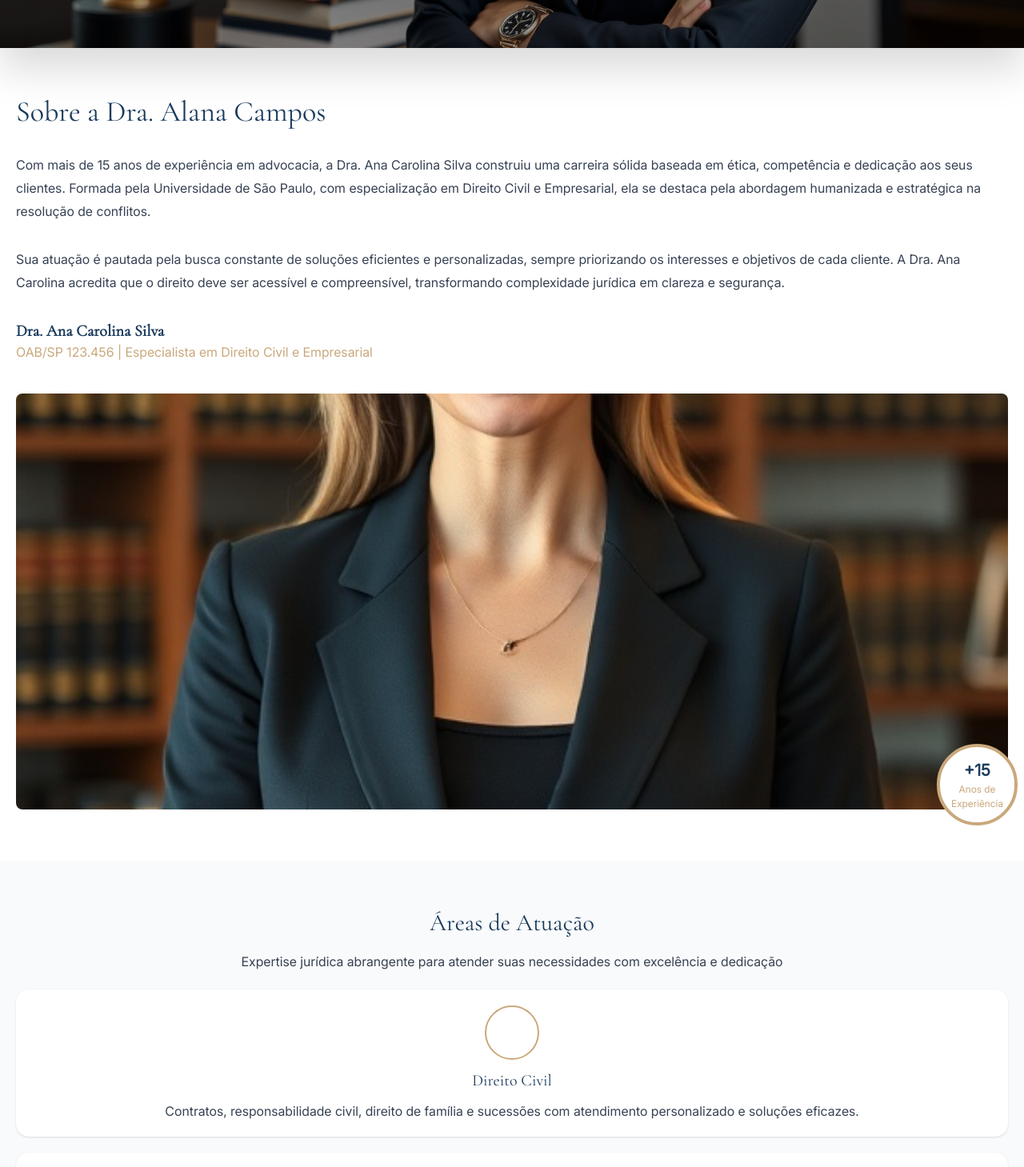
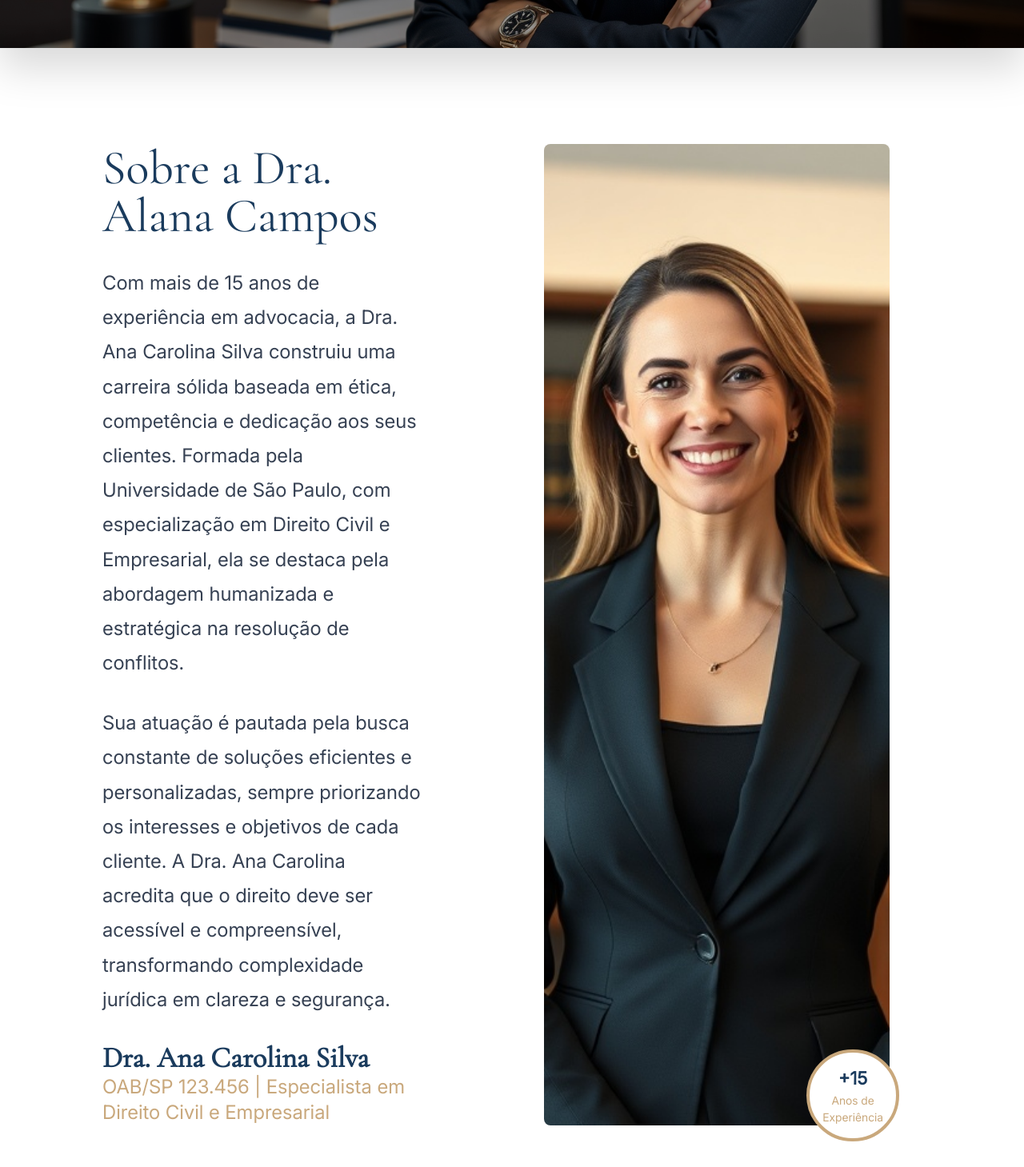
Before and after one commit to RafaelOlMoreira/alanacamposADV, a React (Vite) app: page / in a window 1280 px wide. Shown: the part 740-2199 px from the top of the page at 80% size. Built offline with nearby package versions, Linux system fonts and the light colour scheme.

Commit message:
feat(About): Responsive design for desktop.

```diff
--- a/src/Pages/Sobre.jsx
+++ b/src/Pages/Sobre.jsx
@@ -6,23 +6,25 @@ function Sobre() {
         // azul: #1a3b5d
         // dourado: #c9a87c
         <>
-            <section id='Sobre' className='scroll-m-15 bg-white font-inter px-5 pt-15'>
-                <h1 className='font-cormorant text-4xl text-[#1a3b5d]'>Sobre a Dra. Alana Campos</h1>
-                <div className='text-gray-700 leading-[1.8] text-md space-y-8 my-8'>
-                    <p>Com mais de 15 anos de experiência em advocacia, a Dra. Ana Carolina Silva construiu uma carreira sólida baseada em ética, competência e dedicação aos seus clientes. Formada pela Universidade de São Paulo, com especialização em Direito Civil e Empresarial, ela se destaca pela abordagem humanizada e estratégica na resolução de conflitos.</p>
-                    <p>Sua atuação é pautada pela busca constante de soluções eficientes e personalizadas, sempre priorizando os interesses e objetivos de cada cliente. A Dra. Ana Carolina acredita que o direito deve ser acessível e compreensível, transformando complexidade jurídica em clareza e segurança.</p>
+            <section id='Sobre' className='scroll-m-15 bg-white font-inter px-5 lg:px-32 pt-15 lg:py-30 lg:grid lg:grid-cols-2 lg:space-x-28'>
+                <div>
+                    <h1 className='font-cormorant text-4xl lg:text-6xl text-[#1a3b5d]'>Sobre a Dra. Alana Campos</h1>
+                    <div className='text-gray-700 lg:text-2xl leading-[1.8] text-md space-y-8 my-8'>
+                        <p>Com mais de 15 anos de experiência em advocacia, a Dra. Ana Carolina Silva construiu uma carreira sólida baseada em ética, competência e dedicação aos seus clientes. Formada pela Universidade de São Paulo, com especialização em Direito Civil e Empresarial, ela se destaca pela abordagem humanizada e estratégica na resolução de conflitos.</p>
+                        <p>Sua atuação é pautada pela busca constante de soluções eficientes e personalizadas, sempre priorizando os interesses e objetivos de cada cliente. A Dra. Ana Carolina acredita que o direito deve ser acessível e compreensível, transformando complexidade jurídica em clareza e segurança.</p>
+                    </div>
+
+                    <div className='flex flex-col lg:text-2xl'>
+                        <span className='font-cormorant text-xl lg:text-4xl text-[#1a3b5d] font-semibold'>Dra. Ana Carolina Silva</span>
+                        <span className='text-[#c9a87c]'>OAB/SP 123.456 | Especialista em Direito Civil e Empresarial</span>
+                    </div>
                 </div>
 
-                <div className='flex flex-col'>
-                    <span className='font-cormorant text-xl text-[#1a3b5d] font-semibold'>Dra. Ana Carolina Silva</span>
-                    <span className='text-[#c9a87c]'>OAB/SP 123.456 | Especialista em Direito Civil e Empresarial</span>
-                </div>
-
-                <div className="py-10">
-                    <div className="relative bg-[url('/person.jpg')] h-[65vh] bg-cover bg-center rounded-lg">
-                        <div className='absolute -bottom-1 right-1 -m-4 p-3.5 flex flex-col bg-white border-4 border-[#c9a87c] rounded-full text-center'>
-                            <span className='text-[20px] text-[#1a3b5d] font-semibold'>+15</span>
-                            <span className='text-[12px] text-[#c9a87c]'>Anos de <span className='block'>Experiência</span></span>
+                <div className="py-10 lg:px-10 lg:py-0">
+                    <div className="relative bg-[url('/person.jpg')] h-[65vh] lg:h-full bg-cover bg-top rounded-lg">
+                        <div className='absolute -bottom-1 right-1 -m-4 p-3.5 lg:p-4 flex flex-col bg-white border-4 border-[#c9a87c] rounded-full text-center'>
+                            <span className='text-[20px] lg:text-[22px] text-[#1a3b5d] font-semibold'>+15</span>
+                            <span className='text-[12px] lg:text-[14px] text-[#c9a87c]'>Anos de <span className='block'>Experiência</span></span>
                         </div>
                     </div>
                 </div>
```
